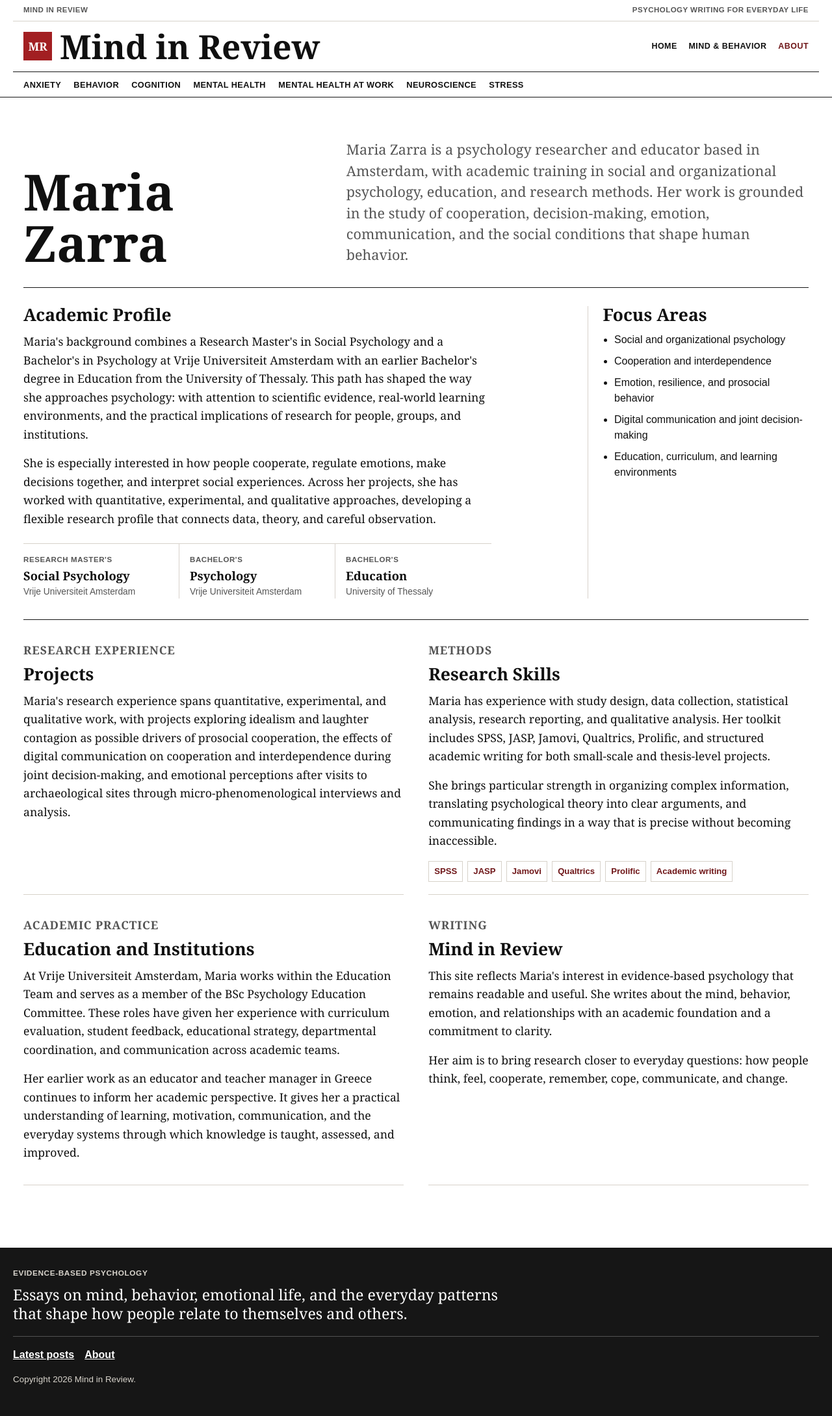
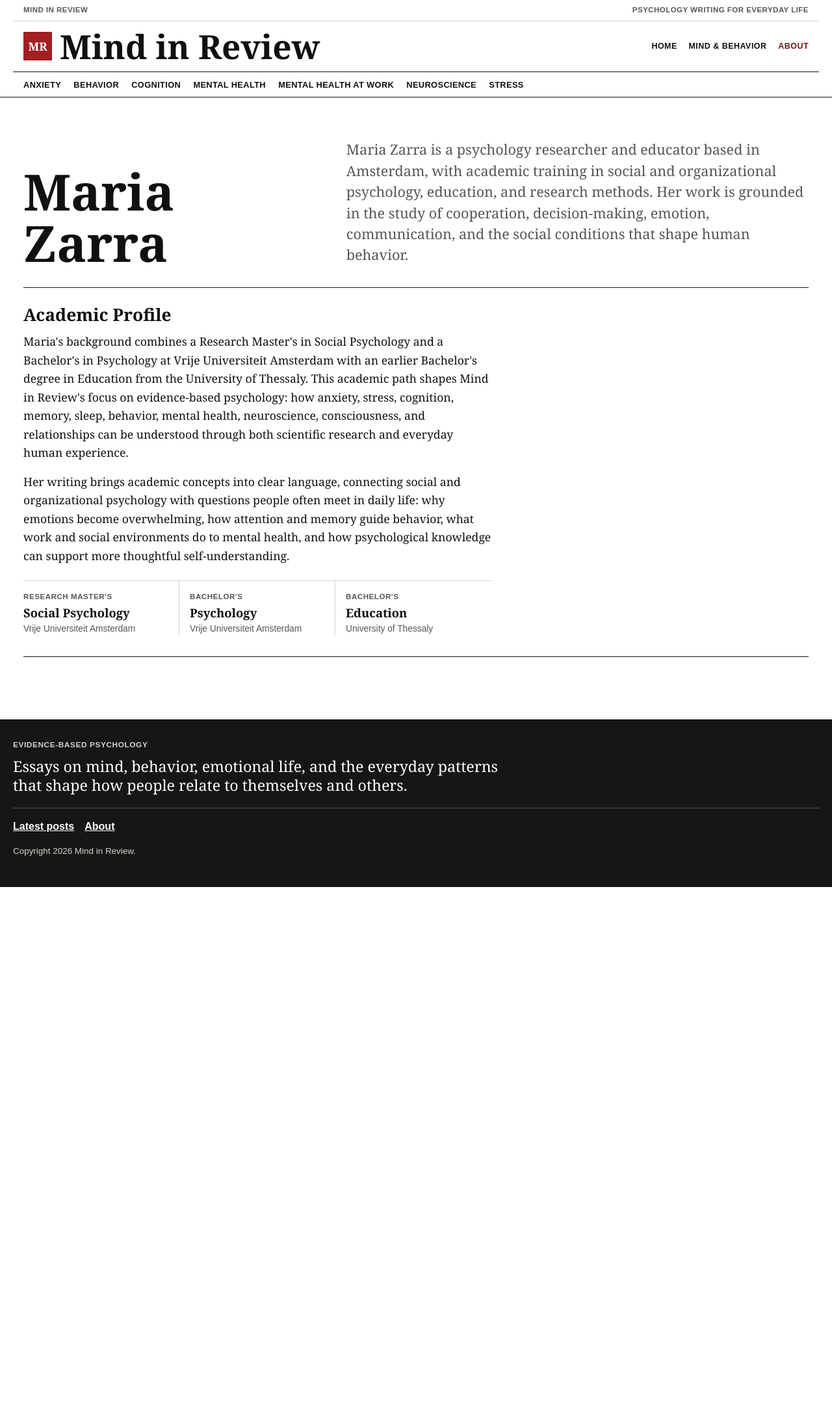
Before and after one commit to mariazarra/mariazarra.github.io, a Jekyll site: the page built from about.md, in a window 1280 px wide. Shown: the whole page at 65% size. Built offline with Jekyll 4.4.1, drawn with Linux system fonts in a browser that asks for light colours; after the commit the page ends 1365 px from its top, so only the background shows below that.

Commit message:
Simplify about page academic profile

```diff
--- a/about.md
+++ b/about.md
@@ -1,7 +1,7 @@
 ---
 layout: default
 title: About
-description: Maria Zarra's academic background, research experience, and psychology expertise.
+description: Maria Zarra's academic background and evidence-based psychology writing.
 permalink: /about/
 ---
 
@@ -21,17 +21,18 @@ permalink: /about/
     <p>
       Maria's background combines a Research Master's in Social Psychology and a
       Bachelor's in Psychology at Vrije Universiteit Amsterdam with an earlier
-      Bachelor's degree in Education from the University of Thessaly. This path
-      has shaped the way she approaches psychology: with attention to scientific
-      evidence, real-world learning environments, and the practical implications
-      of research for people, groups, and institutions.
+      Bachelor's degree in Education from the University of Thessaly. This
+      academic path shapes Mind in Review's focus on evidence-based psychology:
+      how anxiety, stress, cognition, memory, sleep, behavior, mental health,
+      neuroscience, consciousness, and relationships can be understood through
+      both scientific research and everyday human experience.
     </p>
     <p>
-      She is especially interested in how people cooperate, regulate emotions,
-      make decisions together, and interpret social experiences. Across her
-      projects, she has worked with quantitative, experimental, and qualitative
-      approaches, developing a flexible research profile that connects data,
-      theory, and careful observation.
+      Her writing brings academic concepts into clear language, connecting
+      social and organizational psychology with questions people often meet in
+      daily life: why emotions become overwhelming, how attention and memory
+      guide behavior, what work and social environments do to mental health, and
+      how psychological knowledge can support more thoughtful self-understanding.
     </p>
 
     <div class="academic-training" aria-label="Academic training">
@@ -52,86 +53,4 @@ permalink: /about/
       </div>
     </div>
   </div>
-
-  <aside class="about-snapshot" aria-label="Academic snapshot">
-    <h2>Focus Areas</h2>
-    <ul>
-      <li>Social and organizational psychology</li>
-      <li>Cooperation and interdependence</li>
-      <li>Emotion, resilience, and prosocial behavior</li>
-      <li>Digital communication and joint decision-making</li>
-      <li>Education, curriculum, and learning environments</li>
-    </ul>
-  </aside>
 </section>
-
-<section class="about-grid" aria-label="Research experience and skills">
-  <article>
-    <p class="kicker">Research Experience</p>
-    <h2>Projects</h2>
-    <p>
-      Maria's research experience spans quantitative, experimental, and
-      qualitative work, with projects exploring idealism and laughter contagion
-      as possible drivers of prosocial cooperation, the effects of digital
-      communication on cooperation and interdependence during joint
-      decision-making, and emotional perceptions after visits to archaeological
-      sites through micro-phenomenological interviews and analysis.
-    </p>
-  </article>
-
-  <article>
-    <p class="kicker">Methods</p>
-    <h2>Research Skills</h2>
-    <p>
-      Maria has experience with study design, data collection, statistical
-      analysis, research reporting, and qualitative analysis. Her toolkit
-      includes SPSS, JASP, Jamovi, Qualtrics, Prolific, and structured academic
-      writing for both small-scale and thesis-level projects.
-    </p>
-    <p>
-      She brings particular strength in organizing complex information, translating
-      psychological theory into clear arguments, and communicating findings in a
-      way that is precise without becoming inaccessible.
-    </p>
-    <div class="skill-tags" aria-label="Research tools">
-      <span>SPSS</span>
-      <span>JASP</span>
-      <span>Jamovi</span>
-      <span>Qualtrics</span>
-      <span>Prolific</span>
-      <span>Academic writing</span>
-    </div>
-  </article>
-
-  <article>
-    <p class="kicker">Academic Practice</p>
-    <h2>Education and Institutions</h2>
-    <p>
-      At Vrije Universiteit Amsterdam, Maria works within the Education Team and serves
-      as a member of the BSc Psychology Education Committee. These roles have
-      given her experience with curriculum evaluation, student feedback,
-      educational strategy, departmental coordination, and communication across
-      academic teams.
-    </p>
-    <p>
-      Her earlier work as an educator and teacher manager in Greece continues to
-      inform her academic perspective. It gives her a practical understanding of
-      learning, motivation, communication, and the everyday systems through which
-      knowledge is taught, assessed, and improved.
-    </p>
-  </article>
-
-  <article>
-    <p class="kicker">Writing</p>
-    <h2>Mind in Review</h2>
-    <p>
-      This site reflects Maria's interest in evidence-based psychology that remains
-      readable and useful. She writes about the mind, behavior, emotion, and
-      relationships with an academic foundation and a commitment to clarity.
-    </p>
-    <p>
-      Her aim is to bring research closer to everyday questions: how people think,
-      feel, cooperate, remember, cope, communicate, and change.
-    </p>
-  </article>
-</section>
--- a/assets/css/styles.css
+++ b/assets/css/styles.css
@@ -360,9 +360,6 @@ h3 {
 
 .about-profile {
   border-bottom: 1px solid var(--heavy);
-  display: grid;
-  gap: 2rem;
-  grid-template-columns: minmax(0, 1fr) 340px;
   padding: 1.8rem 0 2rem;
 }
 
@@ -370,15 +367,12 @@ h3 {
   max-width: var(--measure);
 }
 
-.about-intro h2,
-.about-snapshot h2,
-.about-grid h2 {
+.about-intro h2 {
   font-size: 1.65rem;
   margin-bottom: 0.8rem;
 }
 
-.about-intro p,
-.about-grid p {
+.about-intro p {
   font-family: var(--serif);
   font-size: 1.1rem;
   line-height: 1.62;
@@ -429,51 +423,6 @@ h3 {
   font-size: 0.86rem;
   line-height: 1.35;
   margin: 0.35rem 0 0;
-}
-
-.about-snapshot {
-  border-left: 1px solid var(--line);
-  padding-left: 1.4rem;
-}
-
-.about-snapshot ul {
-  margin: 0;
-  padding-left: 1.1rem;
-}
-
-.about-snapshot li {
-  margin-bottom: 0.55rem;
-}
-
-.about-grid {
-  display: grid;
-  gap: 2rem 2.4rem;
-  grid-template-columns: repeat(2, minmax(0, 1fr));
-  padding-top: 2rem;
-}
-
-.about-grid article {
-  border-bottom: 1px solid var(--line);
-  padding-bottom: 1.2rem;
-}
-
-.about-grid .kicker {
-  margin-bottom: 0.6rem;
-}
-
-.skill-tags {
-  display: flex;
-  flex-wrap: wrap;
-  gap: 0.45rem;
-  margin-top: 1.1rem;
-}
-
-.skill-tags span {
-  border: 1px solid var(--line);
-  color: var(--red-dark);
-  font-size: 0.82rem;
-  font-weight: 800;
-  padding: 0.3rem 0.5rem;
 }
 
 .post {
@@ -629,18 +578,6 @@ h3 {
     margin-left: 0;
   }
 
-  .about-profile,
-  .about-grid {
-    grid-template-columns: 1fr;
-  }
-
-  .about-snapshot {
-    border-left: 0;
-    border-top: 1px solid var(--line);
-    padding-left: 0;
-    padding-top: 1.2rem;
-  }
-
   .academic-training {
     grid-template-columns: 1fr;
   }
```
